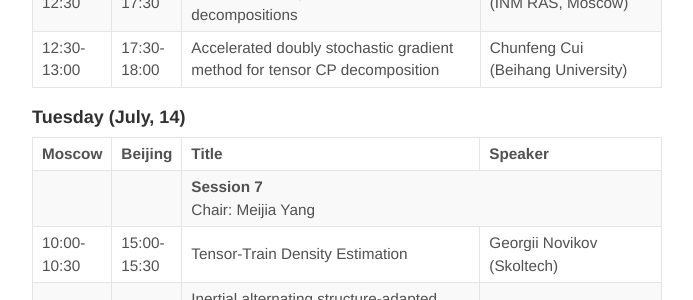
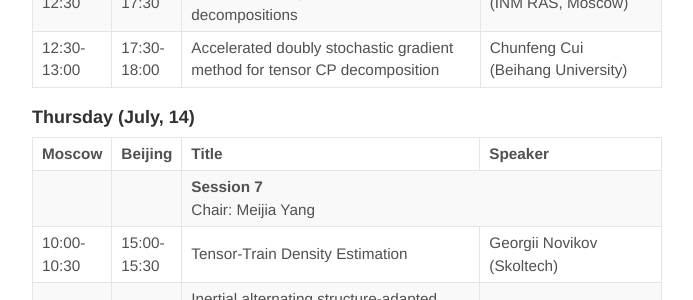
Before and after one commit to noml2022/noml2022.github.io, a Jekyll site: the page built from _posts/2022-07-09-about.md, in a window 1280 px wide and 900 px high, scrolled down 3352 px. Shown: the part 153-453 px from the top of the window, without its empty margins (293-986 px from the left). Built offline with Jekyll 4.4.1, drawn with Linux system fonts in a browser that asks for light colours; formulas are drawn with MathJax 3.

Commit message:
Update 2022-07-09-about.md

```diff
--- a/_posts/2022-07-09-about.md
+++ b/_posts/2022-07-09-about.md
@@ -262,7 +262,7 @@ Bo Huang: bohuang0407 at buaa.edu.cn
 </tbody>
 </table>
 
-#### Tuesday (July, 14)
+#### Thursday (July, 14)
 
 <table>
 <colgroup>
```
